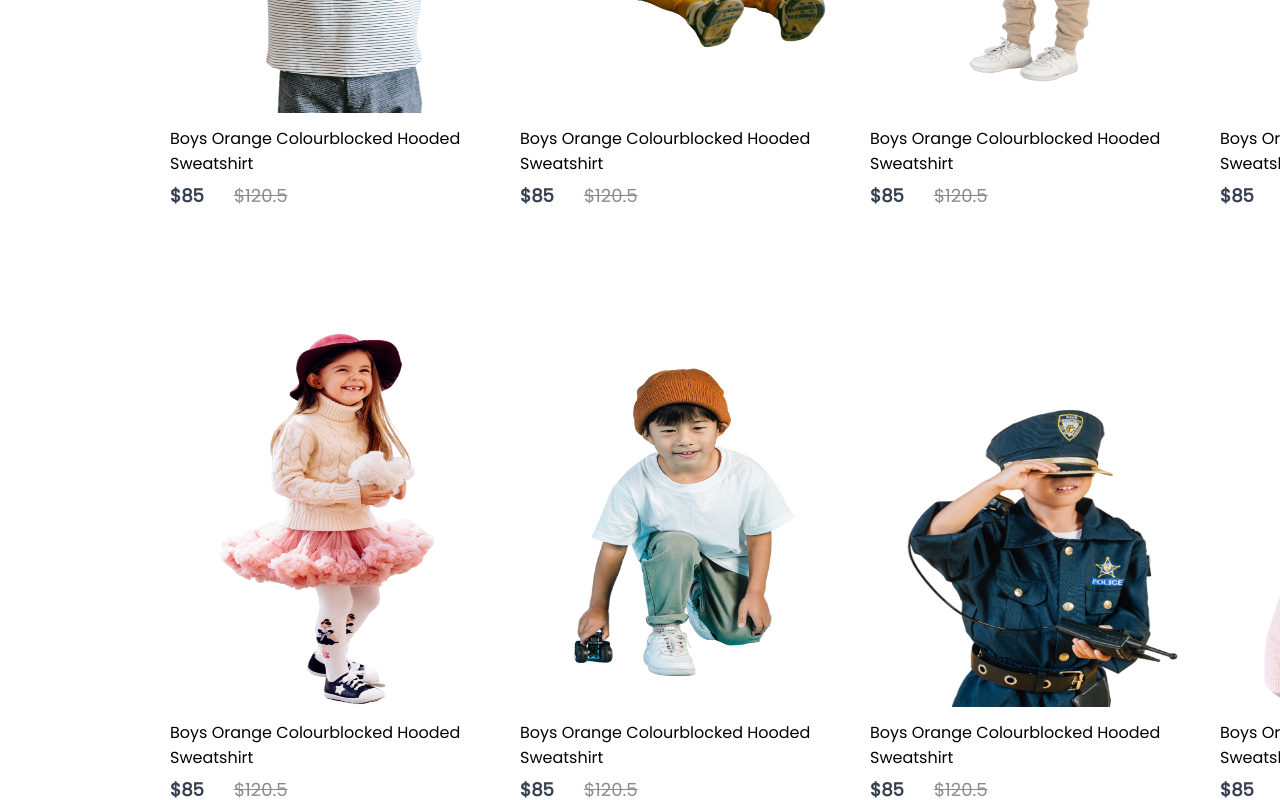
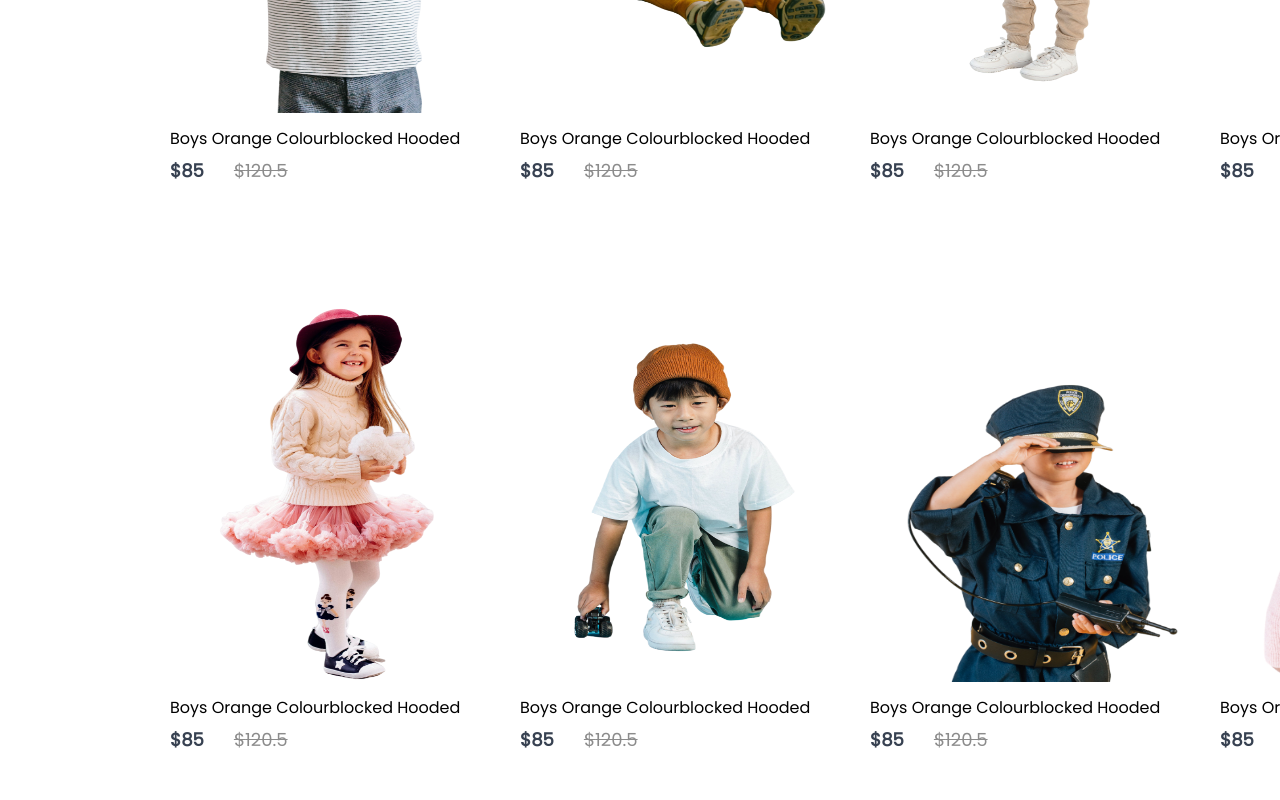
Before and after one commit to harshahossain/slick-dress, a React (Create React App) app: page /kids in a window 1280 px wide. Shown: the part 820-1620 px from the top of the page. Built offline with nearby package versions, Linux system fonts and the light colour scheme.

Commit message:
small adjustmennt

```diff
--- a/src/Components/Assets/all_product.js
+++ b/src/Components/Assets/all_product.js
@@ -230,7 +230,7 @@ let all_product = [
   },
   {
     id: 25,
-    name: "Boys Orange Colourblocked Hooded Sweatshirt",
+    name: "Boys Orange Colourblocked Hooded",
     category: "kid",
     image: p25_img,
     new_price: 85.0,
@@ -238,7 +238,7 @@ let all_product = [
   },
   {
     id: 26,
-    name: "Boys Orange Colourblocked Hooded Sweatshirt",
+    name: "Boys Orange Colourblocked Hooded",
     category: "kid",
     image: p26_img,
     new_price: 85.0,
@@ -246,7 +246,7 @@ let all_product = [
   },
   {
     id: 27,
-    name: "Boys Orange Colourblocked Hooded Sweatshirt",
+    name: "Boys Orange Colourblocked Hooded",
     category: "kid",
     image: p27_img,
     new_price: 85.0,
@@ -254,7 +254,7 @@ let all_product = [
   },
   {
     id: 28,
-    name: "Boys Orange Colourblocked Hooded Sweatshirt",
+    name: "Boys Orange Colourblocked Hooded",
     category: "kid",
     image: p28_img,
     new_price: 85.0,
@@ -262,7 +262,7 @@ let all_product = [
   },
   {
     id: 29,
-    name: "Boys Orange Colourblocked Hooded Sweatshirt",
+    name: "Boys Orange Colourblocked Hooded",
     category: "kid",
     image: p29_img,
     new_price: 85.0,
@@ -270,7 +270,7 @@ let all_product = [
   },
   {
     id: 30,
-    name: "Boys Orange Colourblocked Hooded Sweatshirt",
+    name: "Boys Orange Colourblocked Hooded",
     category: "kid",
     image: p30_img,
     new_price: 85.0,
@@ -278,7 +278,7 @@ let all_product = [
   },
   {
     id: 31,
-    name: "Boys Orange Colourblocked Hooded Sweatshirt",
+    name: "Boys Orange Colourblocked Hooded",
     category: "kid",
     image: p31_img,
     new_price: 85.0,
@@ -286,7 +286,7 @@ let all_product = [
   },
   {
     id: 32,
-    name: "Boys Orange Colourblocked Hooded Sweatshirt",
+    name: "Boys Orange Colourblocked Hooded",
     category: "kid",
     image: p32_img,
     new_price: 85.0,
@@ -294,7 +294,7 @@ let all_product = [
   },
   {
     id: 33,
-    name: "Boys Orange Colourblocked Hooded Sweatshirt",
+    name: "Boys Orange Colourblocked Hooded",
     category: "kid",
     image: p33_img,
     new_price: 85.0,
@@ -302,7 +302,7 @@ let all_product = [
   },
   {
     id: 34,
-    name: "Boys Orange Colourblocked Hooded Sweatshirt",
+    name: "Boys Orange Colourblocked Hooded",
     category: "kid",
     image: p34_img,
     new_price: 85.0,
@@ -310,7 +310,7 @@ let all_product = [
   },
   {
     id: 35,
-    name: "Boys Orange Colourblocked Hooded Sweatshirt",
+    name: "Boys Orange Colourblocked Hooded",
     category: "kid",
     image: p35_img,
     new_price: 85.0,
@@ -318,7 +318,7 @@ let all_product = [
   },
   {
     id: 36,
-    name: "Boys Orange Colourblocked Hooded Sweatshirt",
+    name: "Boys Orange Colourblocked Hooded",
     category: "kid",
     image: p36_img,
     new_price: 85.0,
```
